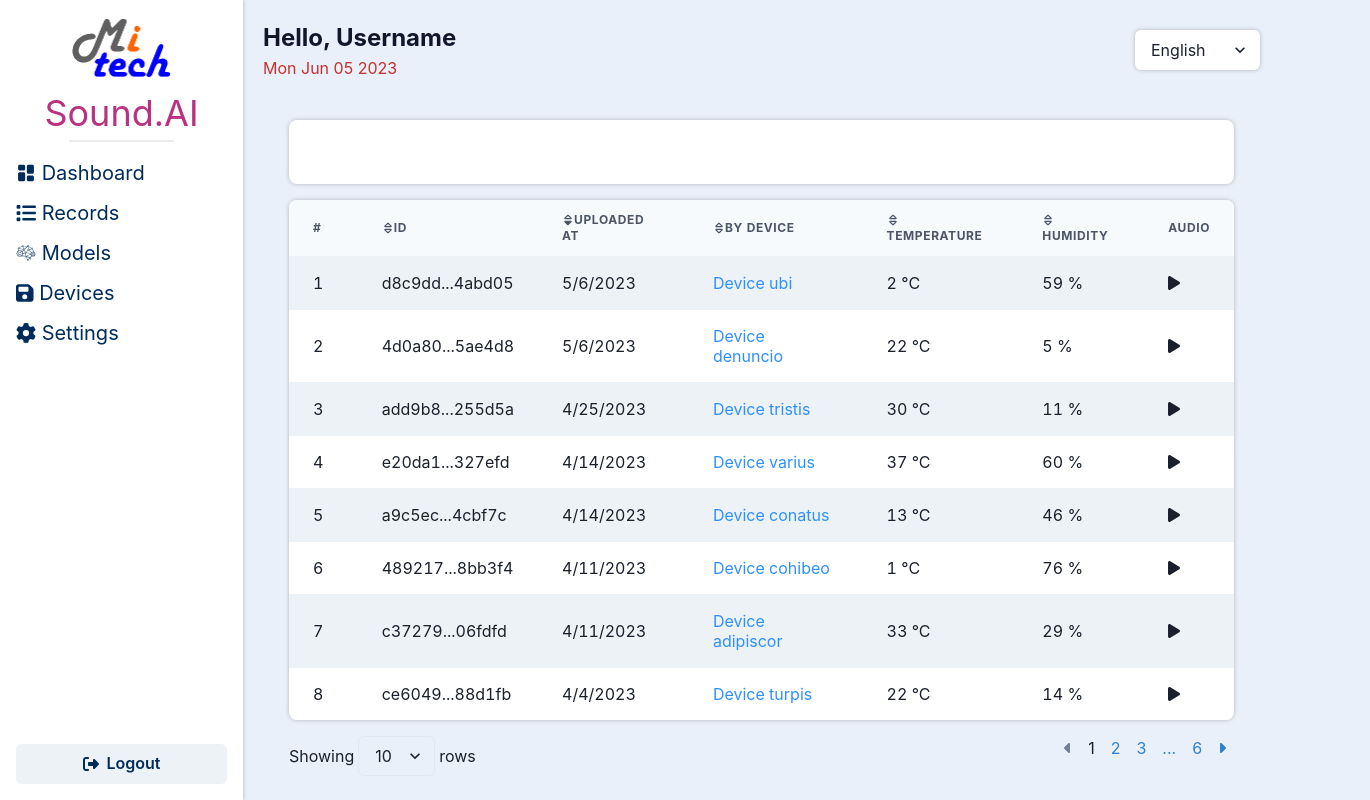
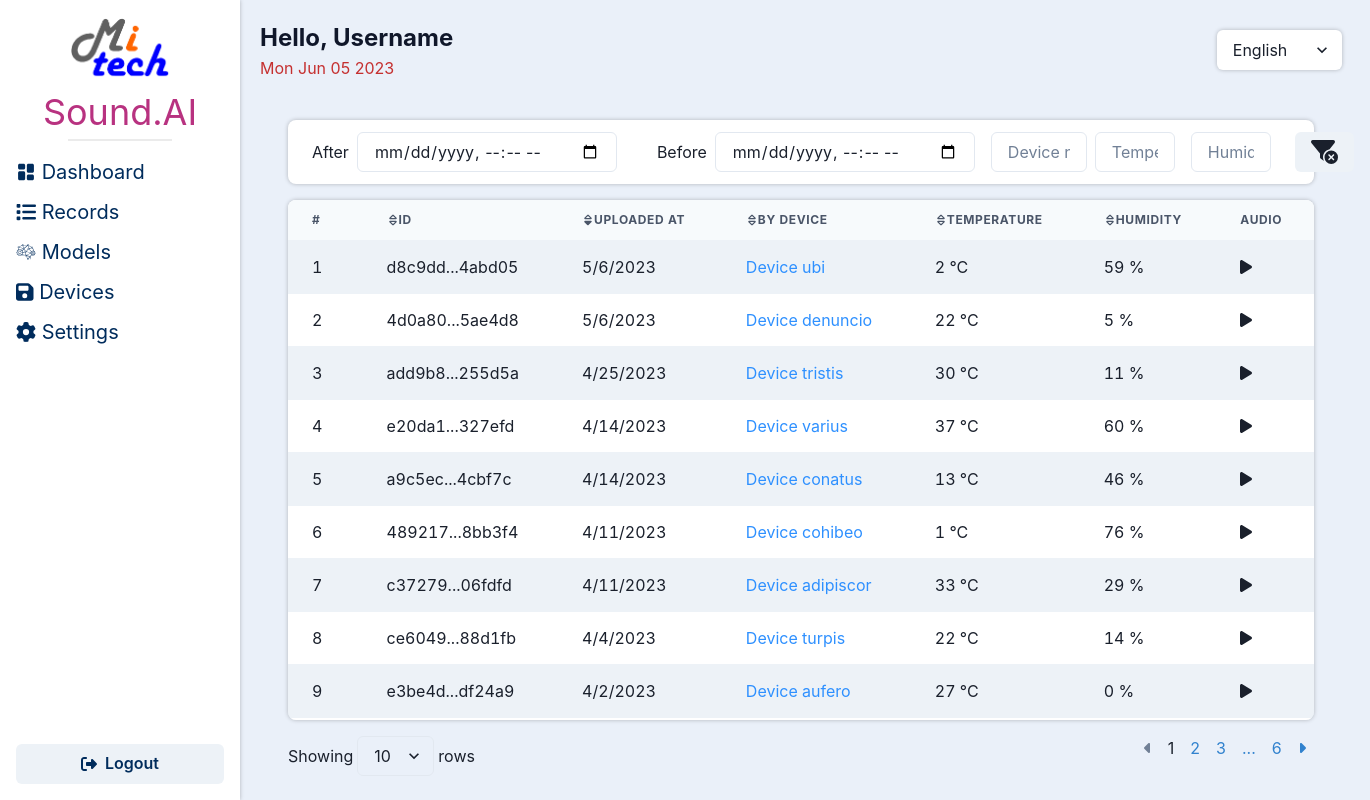
Before and after one commit to Sherly1001/sound.ai, a React (Vite) app in the folder frontend/: page /records/1 in a window 1280 px wide. Shown: the whole page, 1370 px wide, since content can reach past the window. Built offline with nearby package versions, Linux system fonts and the light colour scheme.

Commit message:
frontend: record filter

```diff
--- a/frontend/src/routers/Records.tsx
+++ b/frontend/src/routers/Records.tsx
@@ -1,6 +1,8 @@
 import {
   Box,
+  Button,
   Flex,
+  Input,
   Select,
   SlideFade,
   Table,
@@ -12,9 +14,13 @@ import {
   Tooltip,
   Tr,
 } from '@chakra-ui/react';
-import { faCaretLeft, faCaretRight } from '@fortawesome/free-solid-svg-icons';
+import {
+  faCaretLeft,
+  faCaretRight,
+  faFilterCircleXmark,
+} from '@fortawesome/free-solid-svg-icons';
 import { FontAwesomeIcon } from '@fortawesome/react-fontawesome';
-import { useCallback, useEffect, useState } from 'react';
+import { FormEvent, useCallback, useEffect, useState } from 'react';
 import { routes } from '.';
 import Link from '../comps/Link';
 import Loading from '../comps/Loading';
@@ -26,7 +32,7 @@ import { facCaretUp } from '../custom-icons/caret-up';
 import { Record } from '../types';
 import { Pagination } from '../types/Pagination';
 import { fakeRecords } from '../utils/faker';
-import { genPageLinks, truncate, useQueries } from '../utils/funcs';
+import { dateString, genPageLinks, truncate, useQueries } from '../utils/funcs';
 
 export default function Records() {
   useEffect(() => {
@@ -56,6 +62,16 @@ export default function Records() {
   const [orderAsc, setOrderAsc] = useState(getOrderAsc());
   const [pageLinks, setPageLinks] = useState<number[][]>([[], [page], []]);
   const [data, setData] = useState<Pagination<Record> | null>(null);
+
+  const [filters, setFilters] = useState(
+    {} as {
+      beforeAt?: Date;
+      afterAt?: Date;
+      deviceName?: string;
+      temperature?: string;
+      humidity?: string;
+    },
+  );
 
   useEffect(() => {
     const limit = getLimit();
@@ -90,9 +106,20 @@ export default function Records() {
     if (data) setPageLinks(genPageLinks(data.page, data.totalPages));
   }, [data]);
 
+  const getBefore = useCallback(() => dateString(filters.beforeAt), [filters]);
+
+  const getAfter = useCallback(() => dateString(filters.afterAt), [filters]);
+
   const getData = useCallback(
-    () => fakeRecords({ limit, page, orderBy, orderAsc: orderAsc == 'asc' }),
-    [limit, page, orderBy, orderAsc],
+    () =>
+      fakeRecords({
+        limit,
+        page,
+        orderBy,
+        orderAsc: orderAsc == 'asc',
+        filters,
+      }),
+    [limit, page, orderBy, orderAsc, filters],
   );
 
   const headers = [
@@ -107,7 +134,100 @@ export default function Records() {
 
   return (
     <Box padding="5" position="relative">
-      <Rounded height="16" position="sticky" top="20" zIndex="sticky"></Rounded>
+      <Rounded
+        height="16"
+        position="sticky"
+        top="20"
+        zIndex="sticky"
+        display="flex"
+        alignItems="center"
+        justifyContent="space-between"
+        as="form"
+        onSubmit={(e: FormEvent<HTMLFormElement>) => {
+          e.preventDefault();
+        }}
+      >
+        <Flex>
+          <Flex alignItems="center" marginX="4">
+            <Text marginX="2">After</Text>
+            <Input
+              value={getAfter() ?? ''}
+              onChange={(e) =>
+                setFilters((filters) => ({
+                  ...filters,
+                  afterAt: new Date(e.target.value),
+                }))
+              }
+              type="datetime-local"
+              cursor="pointer"
+            />
+          </Flex>
+          <Flex alignItems="center" marginX="4">
+            <Text marginX="2">Before</Text>
+            <Input
+              value={getBefore() ?? ''}
+              onChange={(e) =>
+                setFilters((filters) => ({
+                  ...filters,
+                  beforeAt: new Date(e.target.value),
+                }))
+              }
+              type="datetime-local"
+              cursor="pointer"
+            />
+          </Flex>
+        </Flex>
+        <Flex>
+          <Input
+            value={filters.deviceName ?? ''}
+            onChange={(e) =>
+              setFilters((filters) => ({
+                ...filters,
+                deviceName: e.target.value,
+              }))
+            }
+            placeholder="Device name"
+            minWidth="24"
+          />
+        </Flex>
+        <Flex>
+          <Tooltip hasArrow placement="top" label="number or min,max">
+            <Input
+              value={filters.temperature ?? ''}
+              onChange={(e) =>
+                setFilters((filters) => ({
+                  ...filters,
+                  temperature: e.target.value,
+                }))
+              }
+              placeholder="Temperature"
+              maxWidth="32"
+              minWidth="20"
+              marginX="2"
+            />
+          </Tooltip>
+          <Tooltip hasArrow placement="top" label="number or min,max">
+            <Input
+              value={filters.humidity ?? ''}
+              onChange={(e) =>
+                setFilters((filters) => ({
+                  ...filters,
+                  humidity: e.target.value,
+                }))
+              }
+              placeholder="Humidity"
+              maxWidth="32"
+              minWidth="20"
+              marginX="2"
+            />
+          </Tooltip>
+        </Flex>
+        <Flex>
+          <Button marginX="4" onClick={() => setFilters({})}>
+            <FontAwesomeIcon icon={faFilterCircleXmark} size="xl" />
+          </Button>
+        </Flex>
+      </Rounded>
       <Rounded marginY="4" height="65vh" overflow="auto">
         <Box>
           <Loading fader={SlideFade} getData={getData} setData={setData}>
--- a/frontend/src/utils/faker.ts
+++ b/frontend/src/utils/faker.ts
@@ -202,6 +202,13 @@ export async function fakeRecords(
         page?: number;
         orderBy?: string;
         orderAsc?: boolean;
+        filters?: {
+          beforeAt?: Date;
+          afterAt?: Date;
+          deviceName?: string;
+          temperature?: string;
+          humidity?: string;
+        };
       },
 ): Promise<Pagination<TRecord>> {
   const {
@@ -210,6 +217,7 @@ export async function fakeRecords(
     page = 1,
     orderBy = 'timestamp',
     orderAsc = true,
+    filters,
   } = prop ?? {};
 
   await sleep(timeout);
@@ -236,6 +244,65 @@ export async function fakeRecords(
     records.sort((a, b) => a.humidity - b.humidity);
   }
 
+  if (filters?.afterAt) {
+    records = records.filter(
+      (r) => r.timestamp.valueOf() >= (filters?.afterAt?.valueOf() ?? 0),
+    );
+  }
+
+  if (filters?.beforeAt) {
+    records = records.filter(
+      (r) =>
+        r.timestamp.valueOf() <= (filters?.beforeAt?.valueOf() ?? Infinity),
+    );
+  }
+
+  if (filters?.deviceName) {
+    records = records.filter((r) =>
+      r.device.deviceName
+        .toLowerCase()
+        .includes(filters.deviceName?.toLowerCase() ?? ''),
+    );
+  }
+
+  if (filters?.temperature) {
+    const values: number[] = filters.temperature
+      .split(',')
+      .slice(0, 2)
+      .map(Number);
+
+    if (values.length < 1) {
+    } else if (values.length < 2) {
+      records = records.filter((r) => r.temperature == values[0]);
+    } else {
+      if (values[0]) {
+        records = records.filter((r) => r.temperature >= values[0]);
+      }
+      if (values[1]) {
+        records = records.filter((r) => r.temperature <= values[1]);
+      }
+    }
+  }
+
+  if (filters?.humidity) {
+    const values: number[] = filters.humidity
+      .split(',')
+      .slice(0, 2)
+      .map(Number);
+
+    if (values.length < 1) {
+    } else if (values.length < 2) {
+      records = records.filter((r) => r.humidity == values[0]);
+    } else {
+      if (values[0]) {
+        records = records.filter((r) => r.humidity >= values[0]);
+      }
+      if (values[1]) {
+        records = records.filter((r) => r.humidity <= values[1]);
+      }
+    }
+  }
+
   if (!orderAsc) {
     records.reverse();
   }
--- a/frontend/src/utils/funcs.ts
+++ b/frontend/src/utils/funcs.ts
@@ -49,6 +49,24 @@ export function genPageLinks(page: number, totalPages: number) {
   return [prevs, [page], nexts];
 }
 
+export function dateString(date?: Date) {
+  if (!date) return;
+
+  const year = date.getFullYear();
+  let month: any = date.getMonth() + 1;
+  let day: any = date.getDate();
+  const hour = date.getHours();
+  const minute = date.getMinutes();
+
+  if (isNaN(year)) return;
+
+  if (month < 10) month = '0' + month;
+  if (day < 10) day = '0' + day;
+
+  const res = `${year}-${month}-${day}T${hour}:${minute}`;
+  return res;
+}
+
 export function useQueries(): [
   URLSearchParams,
   (params: Record<string, string>) => void,
```
